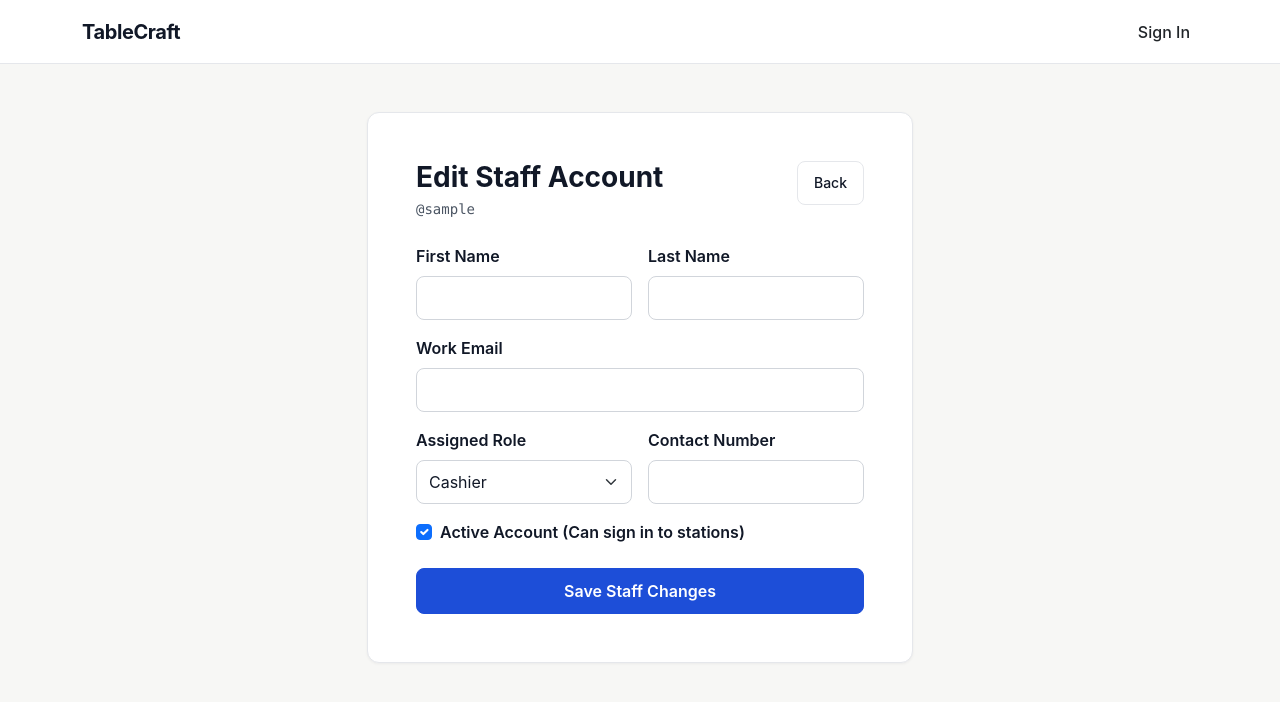
After one commit to justinebungabong/TableCraft-Bungabong-Justine-G2, a Django app: template templates/accounts/staff_edit.html in a window 1280 px wide. The commit adds this page. Shown: the top 702 px of the page. Run offline with Django 5.2, Linux system fonts and the light colour scheme; the template is opened without the code that fills it: values that come from a table or form of the project are taken from there, others are empty; tables that the repository leaves empty hold one stand-in row (values such as "Sample post").

Commit message:
feat(admin): replace Django admin with custom Ticket Paper staff management

```diff
--- a/accounts/forms.py
+++ b/accounts/forms.py
@@ -34,3 +34,20 @@ class StaffProfileForm(forms.ModelForm):
     class Meta:
         model = CustomUser
         fields = ["first_name", "last_name", "email", "contact_number", "profile_photo"]
+
+class StaffManageForm(forms.ModelForm):
+    first_name = forms.CharField(max_length=150, required=True)
+    last_name = forms.CharField(max_length=150, required=True)
+    email = forms.EmailField(required=True)
+
+    class Meta:
+        model = CustomUser
+        fields = ["first_name", "last_name", "email", "role", "contact_number", "is_active"]
+
+    def __init__(self, *args, current_user=None, **kwargs):
+        super().__init__(*args, **kwargs)
+        if current_user and not current_user.is_superuser:
+            self.fields["role"].choices = [
+                choice for choice in CustomUser.Role.choices
+                if choice[0] != CustomUser.Role.MANAGER
+            ]
--- a/accounts/urls.py
+++ b/accounts/urls.py
@@ -15,5 +15,7 @@ urlpatterns = [
     ),
     path("logout/", auth_views.LogoutView.as_view(), name="logout"),
     path("signup/", views.signup_view, name="signup"),
+    path("staff/<int:pk>/edit/", views.staff_edit_view, name="staff_edit"),
+    path("staff/<int:pk>/toggle-active/", views.staff_toggle_active_view, name="staff_toggle_active"),
     path("profile/", views.profile_view, name="profile"),
 ]
--- a/tablecraft/urls.py
+++ b/tablecraft/urls.py
@@ -1,12 +1,10 @@
 from django.conf import settings
 from django.conf.urls.static import static
-from django.contrib import admin
 from django.shortcuts import redirect
 from django.urls import include, path
 
 urlpatterns = [
     path("", lambda request: redirect("accounts:profile" if request.user.is_authenticated else "accounts:login"), name="home"),
-    path("admin/", admin.site.urls),
     path("accounts/", include("accounts.urls")),
     path("dashboard/", include("dashboard.urls")),
 ]
--- /dev/null
+++ b/templates/accounts/staff_edit.html
@@ -0,0 +1,65 @@
+{% extends "base.html" %}
+{% block title %}Edit Staff — TableCraft{% endblock %}
+
+{% block content %}
+<div class="row justify-content-center">
+  <div class="col-12 col-md-8 col-lg-6">
+    <div class="tc-card p-4 p-md-5">
+      <div class="d-flex justify-content-between align-items-start mb-4">
+        <div>
+          <h1 class="h3 fw-bold mb-1">Edit Staff Account</h1>
+          <p class="mb-0 tc-mono small" style="color: var(--tc-muted);">@{{ member.username }}</p>
+        </div>
+        <a href="{% url 'dashboard:index' %}" class="btn btn-tc-outline btn-sm">Back</a>
+      </div>
+
+      <form method="post" novalidate>
+        {% csrf_token %}
+
+        <div class="row g-3 mb-3">
+          <div class="col-sm-6">
+            <label for="id_first_name" class="form-label fw-semibold">First Name</label>
+            <input type="text" name="first_name" id="id_first_name" value="{{ form.first_name.value|default_if_none:'' }}" class="form-control {% if form.first_name.errors %}is-invalid{% endif %}" required>
+            {% for error in form.first_name.errors %}<div class="invalid-feedback">{{ error }}</div>{% endfor %}
+          </div>
+          <div class="col-sm-6">
+            <label for="id_last_name" class="form-label fw-semibold">Last Name</label>
+            <input type="text" name="last_name" id="id_last_name" value="{{ form.last_name.value|default_if_none:'' }}" class="form-control {% if form.last_name.errors %}is-invalid{% endif %}" required>
+            {% for error in form.last_name.errors %}<div class="invalid-feedback">{{ error }}</div>{% endfor %}
+          </div>
+        </div>
+
+        <div class="mb-3">
+          <label for="id_email" class="form-label fw-semibold">Work Email</label>
+          <input type="email" name="email" id="id_email" value="{{ form.email.value|default_if_none:'' }}" class="form-control {% if form.email.errors %}is-invalid{% endif %}" required>
+          {% for error in form.email.errors %}<div class="invalid-feedback">{{ error }}</div>{% endfor %}
+        </div>
+
+        <div class="row g-3 mb-3">
+          <div class="col-sm-6">
+            <label for="id_role" class="form-label fw-semibold">Assigned Role</label>
+            <select name="role" id="id_role" class="form-select {% if form.role.errors %}is-invalid{% endif %}">
+              {% for value, label in form.fields.role.choices %}
+                <option value="{{ value }}" {% if form.role.value == value %}selected{% endif %}>{{ label }}</option>
+              {% endfor %}
+            </select>
+            {% for error in form.role.errors %}<div class="invalid-feedback">{{ error }}</div>{% endfor %}
+          </div>
+          <div class="col-sm-6">
+            <label for="id_contact_number" class="form-label fw-semibold">Contact Number</label>
+            <input type="text" name="contact_number" id="id_contact_number" value="{{ form.contact_number.value|default_if_none:'' }}" class="form-control {% if form.contact_number.errors %}is-invalid{% endif %}">
+            {% for error in form.contact_number.errors %}<div class="invalid-feedback">{{ error }}</div>{% endfor %}
+          </div>
+        </div>
+
+        <div class="form-check mb-4">
+          <input type="checkbox" name="is_active" id="id_is_active" class="form-check-input" {% if form.is_active.value %}checked{% endif %}>
+          <label for="id_is_active" class="form-check-label fw-semibold">Active Account (Can sign in to stations)</label>
+        </div>
+
+        <button type="submit" class="btn btn-tc-primary w-100">Save Staff Changes</button>
+      </form>
+    </div>
+  </div>
+</div>
+{% endblock %}
--- a/templates/base.html
+++ b/templates/base.html
@@ -137,40 +137,19 @@
             class="navbar-nav ms-auto align-items-md-center gap-md-2 mt-2 mt-md-0"
           >
             {% if user.is_authenticated %}
-            <a
-              class="nav-link fw-medium text-dark"
-              href="{% url 'dashboard:index' %}"
-              >Dashboard</a
-            >
-            {% if user.is_manager %}
             <li class="nav-item">
-              <a
-                class="nav-link fw-medium text-dark"
-                href="{% url 'admin:index' %}"
-                >Admin Console</a
-              >
-            </li>
-            {% endif %}
-            <li class="nav-item">
-              <a
-                class="nav-link fw-medium text-dark"
-                href="{% url 'accounts:profile' %}"
-                >Profile</a
-              >
+              <a class="nav-link fw-medium text-dark" href="{% url 'dashboard:index' %}">Dashboard</a>
             </li>
             <li class="nav-item">
-              <form
-                method="post"
-                action="{% url 'accounts:logout' %}"
-                class="d-inline"
-              >
+              <a class="nav-link fw-medium text-dark" href="{% url 'accounts:profile' %}">Profile</a>
+            </li>
+            <li class="nav-item">
+              <form method="post" action="{% url 'accounts:logout' %}" class="d-inline">
                 {% csrf_token %}
-                <button type="submit" class="btn btn-tc-outline btn-sm">
-                  Sign Out
-                </button>
+                <button type="submit" class="btn btn-tc-outline btn-sm">Sign Out</button>
               </form>
             </li>
-            {% else %}
+          {% else %}
             <li class="nav-item">
               <a
                 class="nav-link fw-medium text-dark"
```
Also changed, not shown: accounts/views.py (+53 -2 lines), templates/dashboard/index.html (+45 -137 lines).
